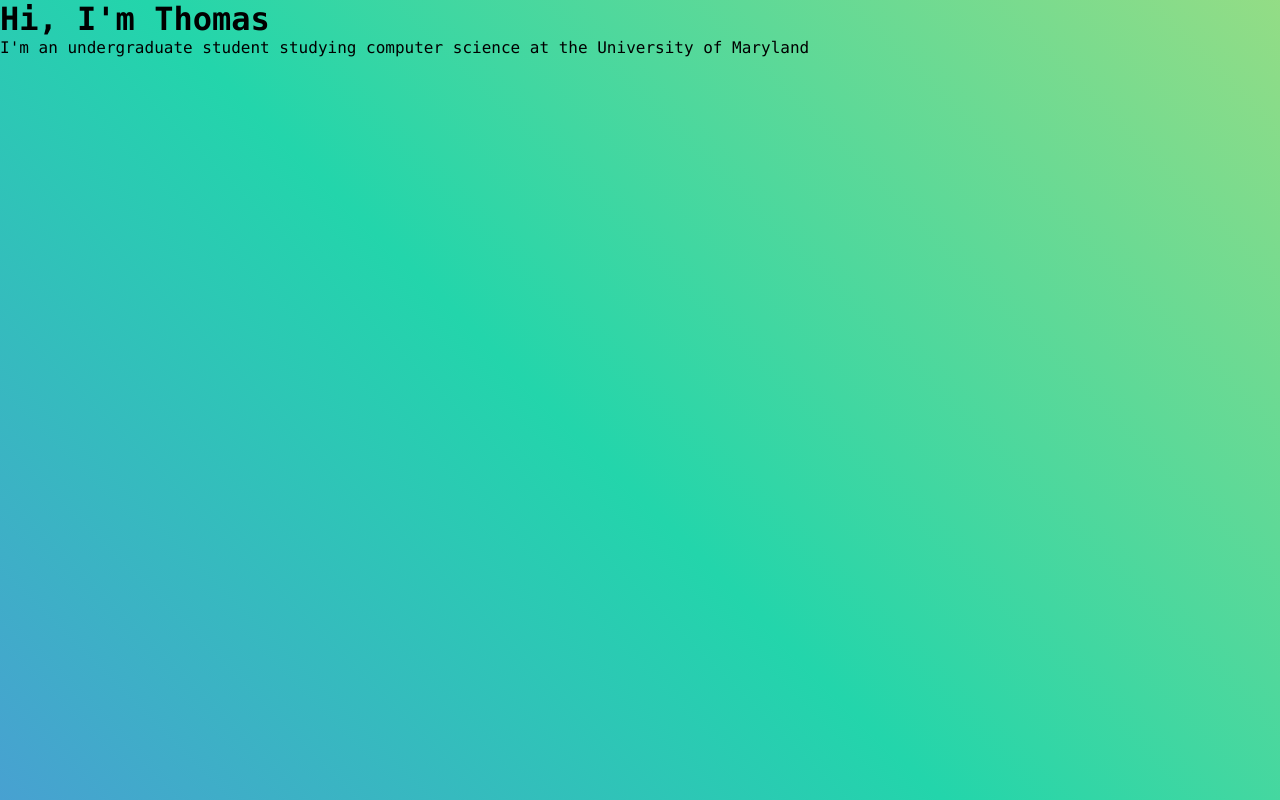
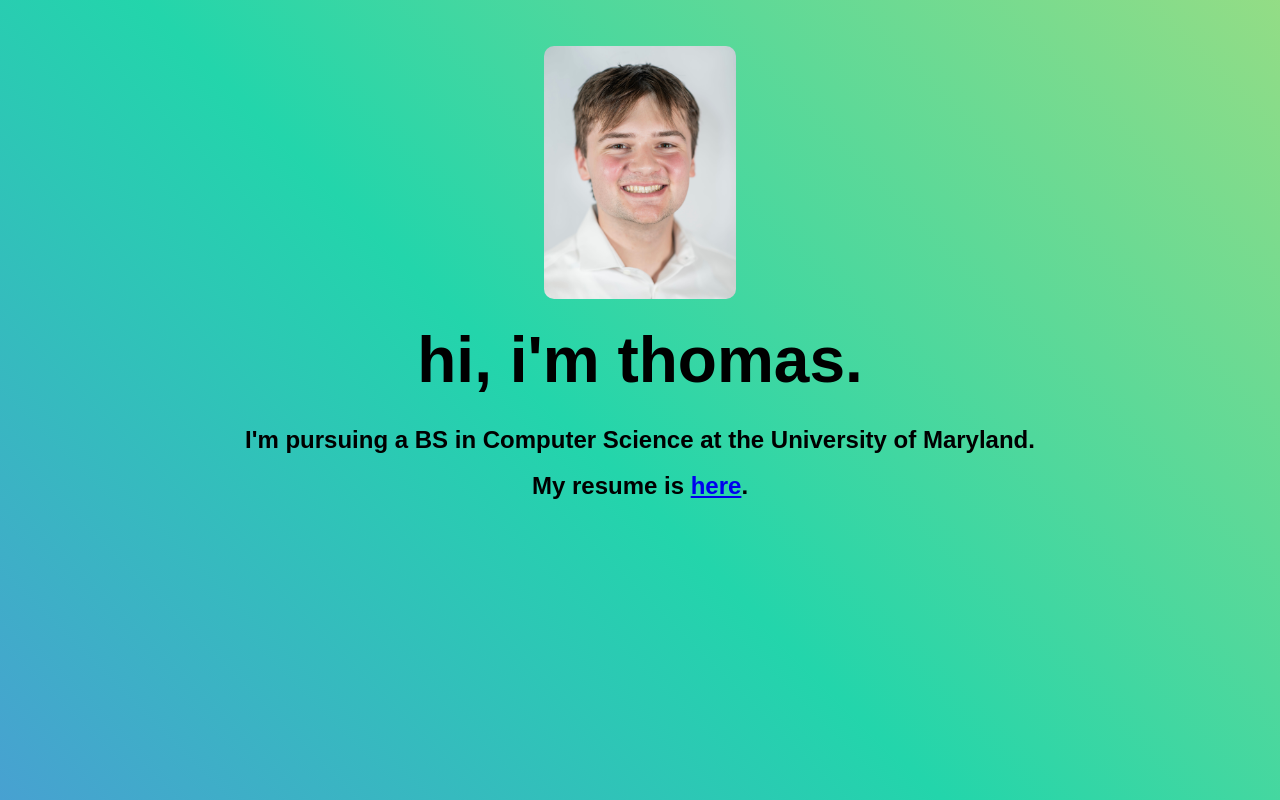
Before and after one commit to THuitema/THuitema.github.io, a plain HTML site: page index.html in a window 1280 px wide. Drawn offline with Linux system fonts and the light colour scheme; a web font is replaced by a local one.

Commit message:
Add photo, link resume, and styling

```diff
--- a/css/style.css
+++ b/css/style.css
@@ -2,10 +2,23 @@
   padding: 0;
   margin: 0;
   box-sizing: border-box;
-  font-family: "Lucida Console", monospace;
+  /* font-family: "Lucida Console", "Courier New"; */
+  font-family: 'Anonymous Pro', sans-serif;
 }
 
-body {
+h1 {
+  font-size: 64px;
+}
+
+p {
+  font-weight: bold;
+  font-size: 24px;
+}
+
+main {
+  display: flex;
+  flex-direction: row;
+
   height: 100vh;
   width: 100%;
   background: linear-gradient(45deg, #d2001a, #7462ff, #23d5ab, #f1e366);
@@ -13,11 +26,6 @@ body {
   animation: color 12s ease-in-out infinite;
 }
 
-.column {
-  float: left;
-  width: 50%;
-  padding: 10px;
-}
 
 @keyframes color {
   0% {
@@ -30,3 +38,20 @@ body {
     background-position: 0 50%;
   }
 }
+
+.container {
+  margin: 2% auto 2% auto;
+  width: 75%;
+  text-align: center;
+}
+
+.text {
+  margin: 2% 0 2% 0;
+  padding: 10px 0 10px 0;
+}
+
+img {
+  width: 20%;
+  border-radius: 10px;
+  margin: 20px;
+}
--- a/index.html
+++ b/index.html
@@ -8,12 +8,23 @@
   <meta name="description" content="">
   <meta name="viewport" content="width=device-width, initial-scale=1">
   <link rel="stylesheet" href="css/style.css">
+  <link href="https://fonts.cdnfonts.com/css/anonymous-pro" rel="stylesheet">
 </head>
 
 <body>
-  <h1>Hi, I'm Thomas</h1>
+  <main>
+    <div class="container">
+      <img src="stuff/Thomas Huitema.jpeg" alt="photo of me">
+      <h1>hi, i'm thomas.</h1>
 
-  <p>I'm an undergraduate student studying computer science at the University of Maryland</p>
+      <div class="text">
+        <p>I'm pursuing a BS in Computer Science at the University of Maryland.</p> <br>
+        <p>My resume is <a href="stuff/Thomas Huitema Resume copy.pdf" target="_blank">here</a>.</p>
+      </div>
+
+
+    </div>
+  </main>
 
 
 </body>
```
Also changed, not shown: stuff/Thomas Huitema.jpeg (added), 1 other file.
